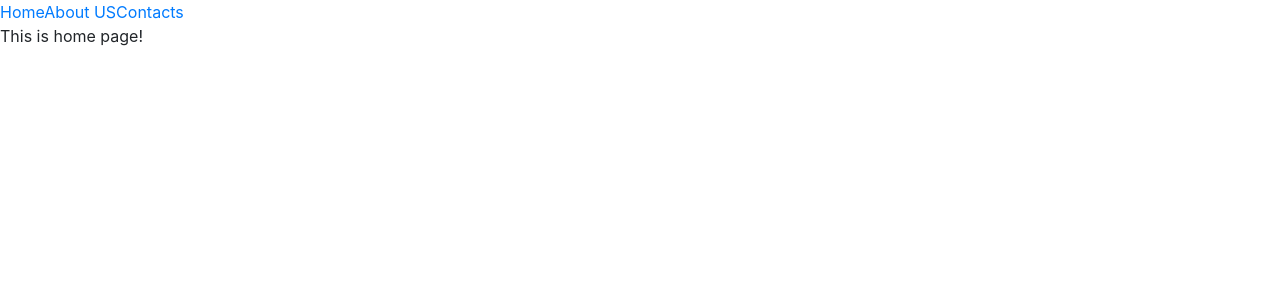
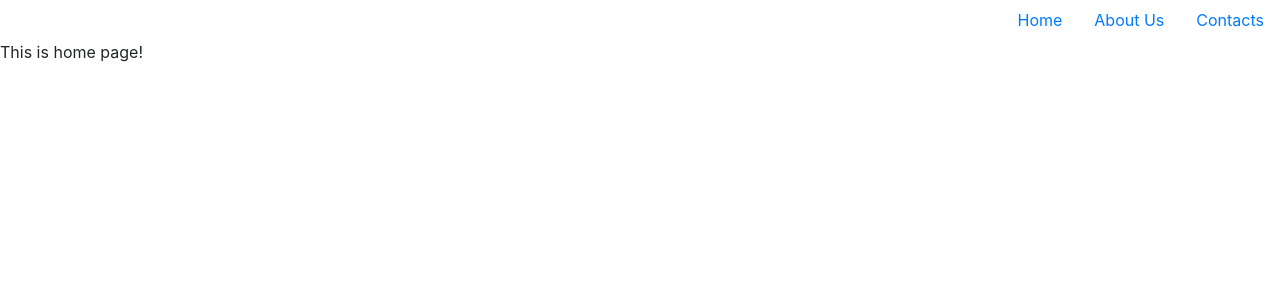
Before and after one commit to galubezzz/python-group_1-homework_61-maria_galunova, a React (Create React App) app: page / in a window 1280 px wide. Shown: the top 300 px of the page. Built offline with nearby package versions, Linux system fonts and the light colour scheme.

Commit message:
add bootstrap styles for menu

```diff
--- a/src/components/Menu/Menu.js
+++ b/src/components/Menu/Menu.js
@@ -4,11 +4,11 @@ import {NavLink} from 'react-router-dom'
 class Menu extends Component {
     render() {
         return (
-            <div>
-                <NavLink to="/">Home</NavLink>
-                <NavLink to="/aboutus">About US</NavLink>
-                <NavLink to="/contacts">Contacts</NavLink>
-            </div>
+            <nav className="nav justify-content-end">
+                <NavLink className="nav-link" to="/">Home</NavLink>
+                <NavLink className="nav-link" to="/aboutus">About Us</NavLink>
+                <NavLink className="nav-link" to="/contacts">Contacts</NavLink>
+            </nav>
         );
     }
 }
```
